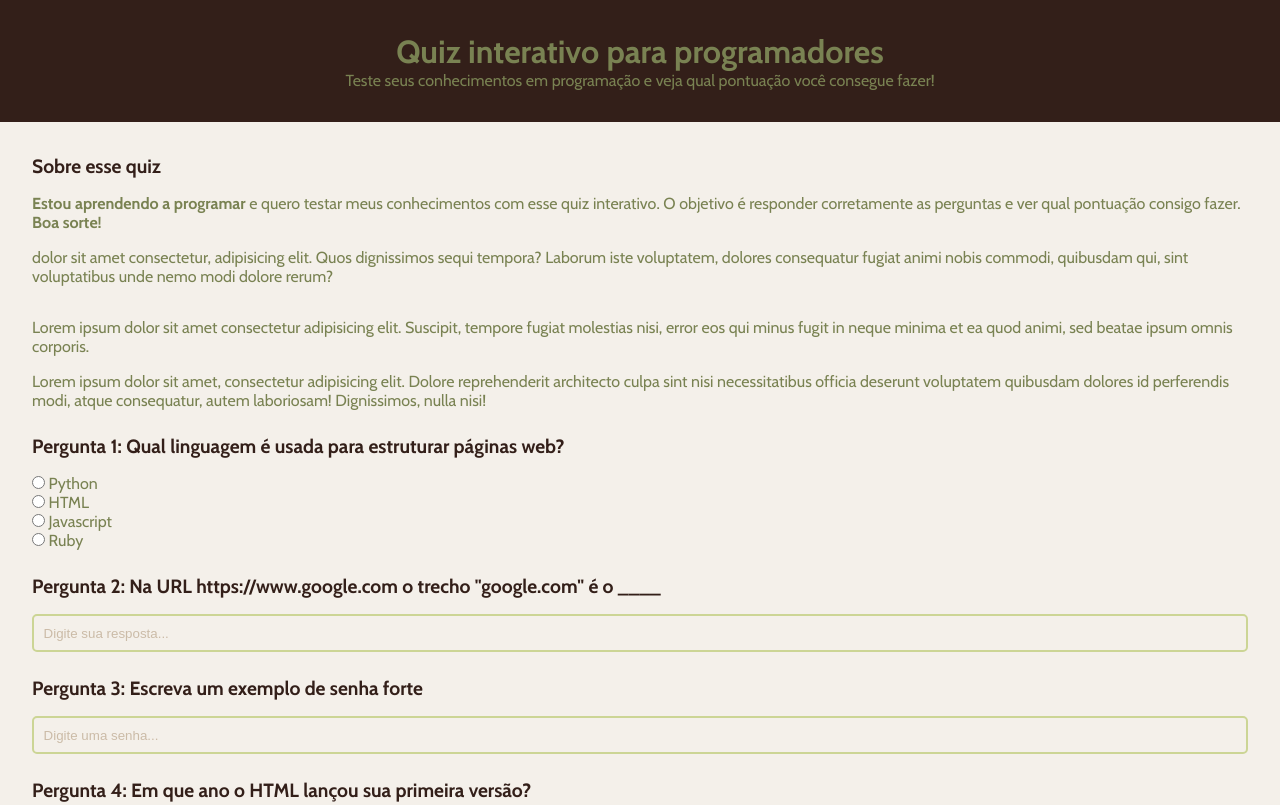
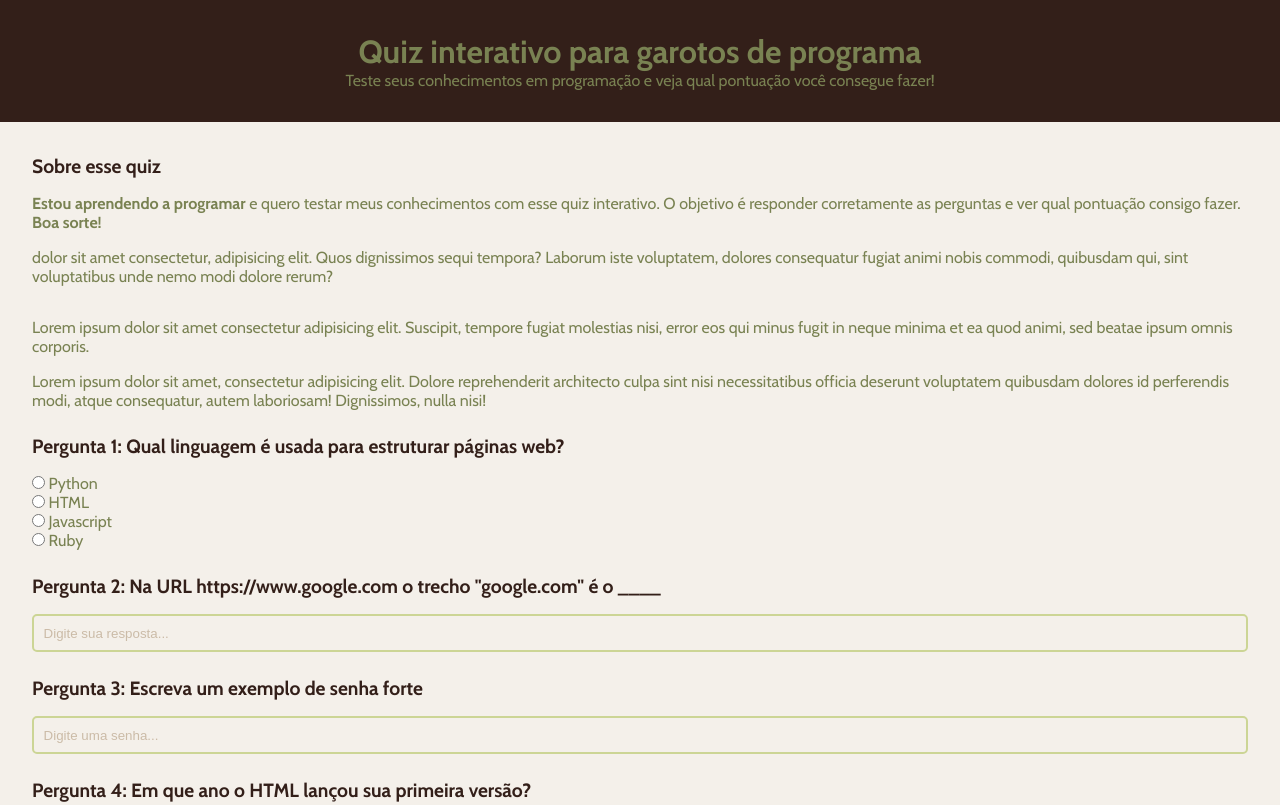
Before and after one commit to marcoaaalves/MEU_SITE, a plain HTML site: page index.html in a window 1280 px wide. Shown: the top 805 px of the page. Drawn offline with nearby package versions, Linux system fonts and the light colour scheme.

Commit message:
Comite 3

```diff
--- a/index.html
+++ b/index.html
@@ -8,7 +8,7 @@
 </head>
 <body>
     <header>
-        <h1>Quiz interativo para programadores</h1>
+        <h1>Quiz interativo para garotos de programa</h1>
         <p>Teste seus conhecimentos em programação e veja qual pontuação você consegue fazer!</p>
     </header>
     <main>
```
